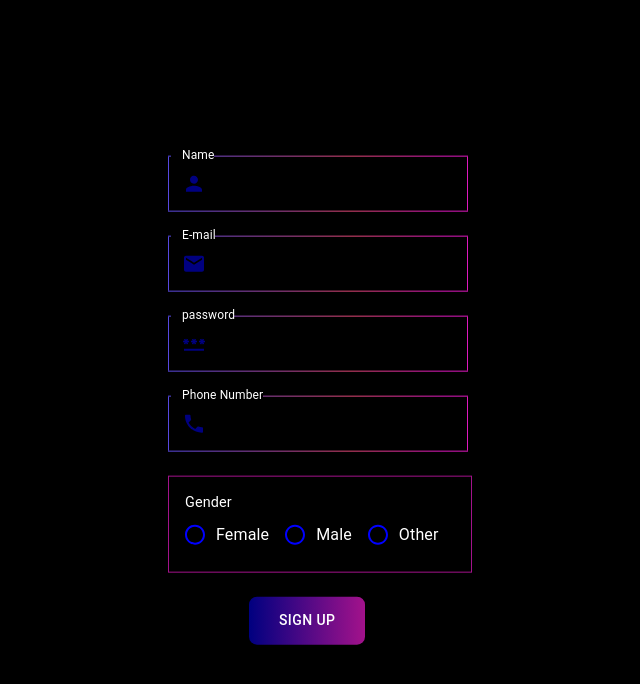
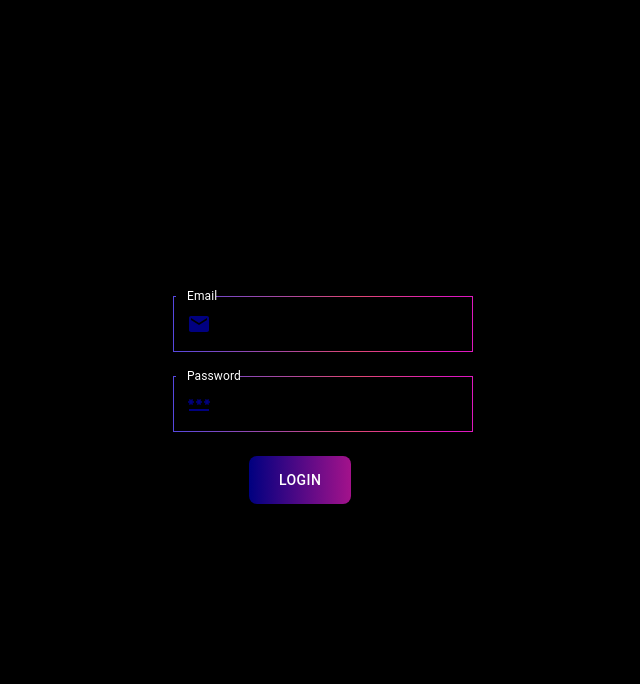
Before and after one commit to AdityaShivhare7291/E-comm, a React (Create React App) app: page / in a window 1280 px wide. Shown: the top 684 px of the page, without its empty margins (317-957 px from the left). Built offline with nearby package versions, Linux system fonts and the light colour scheme.

Commit message:
Added login

```diff
--- a/src/App.js
+++ b/src/App.js
@@ -1,6 +1,10 @@
 import React from 'react';
 import { ThemeProvider, createTheme } from '@mui/material/styles';
-import MyComponent from './pages/login'; // Replace this with your main component
+// import MyComponent from './pages/login'; // Replace this with your main component
+
+import Signup from './pages/Signup';
+import Login from './pages/Login';
+
 
 const theme = createTheme({
   // Your custom theme configurations
@@ -9,7 +13,9 @@ const theme = createTheme({
 function App() {
   return (
     <ThemeProvider theme={theme}>
-      <MyComponent />
+      {/* <MyComponent /> */}
+      {/* <Signup /> */}
+      <Login />
     </ThemeProvider>
   );
 }
--- /dev/null
+++ b/src/components/LoginFields.js
@@ -0,0 +1,75 @@
+
+import React from 'react';
+import MailIcon from '@mui/icons-material/Mail';
+import PersonIcon from '@mui/icons-material/Person';
+import PasswordIcon from '@mui/icons-material/Password';
+import PhoneIcon from '@mui/icons-material/Phone';
+import { Stack,TextField } from "@mui/material";
+import InputAdornment from '@mui/material/InputAdornment';
+import { styled } from '@mui/material/styles';
+
+const CustomTextField = styled(TextField)(({ theme }) => ({
+    '& .MuiOutlinedInput-root': {
+        borderRadius: '10px',
+      '& fieldset': {
+        borderImage: `linear-gradient(273deg, rgba(242,27,207,0.918844100140056) 9%, rgba(223,71,115,1) 39%, rgba(85,72,225,1) 100%) 1`, // Default border color
+        transition: theme.transitions.create(['border-color'], {
+          duration: theme.transitions.duration.shortest,
+
+        }),
+        padding: '2px',
+      },
+
+    },
+    '& .MuiInputAdornment-root svg': {
+      color: '#000080',
+    },
+    '& label': {
+        color: 'white',
+      },
+      '& label.Mui-focused': {
+        color: 'white',
+      },
+      '& .MuiInputBase-input': {
+        color: 'white',
+      },
+  }));
+
+
+
+  const LoginFields = () => {
+
+  return (
+    <Stack spacing={5}>
+        <Stack direction={"column"} spacing={3}>
+        <CustomTextField
+        label="Email"
+        variant="outlined"
+        sx={{width:300}}
+        InputProps={{
+          startAdornment: (
+            <InputAdornment position="start">
+              <MailIcon />
+            </InputAdornment>
+          ),
+        }}
+      />
+        <CustomTextField
+        label="Password"
+        variant="outlined"
+        sx={{width:300}}
+        InputProps={{
+          startAdornment: (
+            <InputAdornment position="start">
+              <PasswordIcon />
+            </InputAdornment>
+          ),
+        }}
+      />
+         </Stack>
+    </Stack>
+  )
+}
+
+
+export default LoginFields;
--- a/src/components/buttons.js
+++ b/src/components/buttons.js
@@ -10,19 +10,14 @@ const CustomButton = styled(Button)(({ myColor }) => ({
   color: 'white',
   height: 48,
   padding: '0 30px',
-  // boxShadow: `0 3px 5px 2px rgba(255, 105, 135, .3)`,
-  // '&:hover': {
-  //   boxShadow: `0 6px 10px 5px rgba(255, 105, 135, .3)`,
-  // },
 }));
 
-function MyComponent() {
+function MyComponent({ btnText }) {
   return (
     <div>
       <Box sx={{ display: 'flex', gap: '16px' }}>
-        {/* <CustomButton myColor="blue" variant="contained"> */}
         <CustomButton myColor="linear-gradient(to right, #000080, #a3128b)" variant="contained">
-          Sign up
+          {btnText}
         </CustomButton>
 
       </Box>
--- /dev/null
+++ b/src/pages/Signup.js
@@ -0,0 +1,25 @@
+import React from 'react'
+import Fields from '../components/fields';
+import Buttony from '../components/buttons';
+import Radiy from '../components/radia';
+import { Stack } from '@mui/material';
+import './signup.css'
+
+
+export default function Signup() {
+  return (
+    <div className='main-container'>
+      <div className='container'>
+        <Stack direction={'column'} spacing={3}>
+          <Fields />
+          <div className='centers'>
+            <Radiy />
+          </div>
+          <div className='center'>
+            <Buttony btnText="Sign up" />
+          </div>
+        </Stack>
+      </div>
+    </div>
+  )
+}
--- a/src/pages/login.js
+++ b/src/pages/login.js
@@ -1,23 +1,28 @@
-import React from 'react'
-import Fields from '../components/fields';
-import Buttony from '../components/buttons';
+import React from 'react';
+import LoginFields from './../components/LoginFields';
+import LoginBtn from '../components/buttons';
 import Radiy from '../components/radia';
 import './login.css'
 import { Stack } from '@mui/material';
-export default function login() {
+
+
+const Login = () => {
+
   return (
+    <>
       <div className='main-container'>
         <div className='container'>
           <Stack direction={'column'} spacing={3}>
-          <Fields />
-          <div className='centers'>
-            <Radiy />
-          </div>
+            <LoginFields />
             <div className='center'>
-            <Buttony />
+              <LoginBtn btnText="Login" />
             </div>
           </Stack>
         </div>
       </div>
+    </>
   )
 }
+
+
+export default Login;
--- /dev/null
+++ b/src/pages/signup.css
@@ -0,0 +1,35 @@
+* {
+    margin: 0;
+    padding: 0;
+}
+
+.main-container {
+    width: 100%;
+    height: 100vh;
+    background-color: black;
+}
+
+.container {
+    display: inline-block;
+    position: relative;
+    top: 50%;
+    left: 50%;
+    transform: translate(-50%, -50%);
+}
+
+.center {
+    width: 185px;
+    display: inline-block;
+    position: relative;
+    left: 50%;
+    transform: translateX(-30%);
+}
+
+.centers {
+    /* width: 272px; */
+    width: 310px;
+    display: inline-block;
+    position: relative;
+    left: 50%;
+    transform: translateX(-50%);
+}
```
Lines whose indentation alone changed are shown as unchanged.
